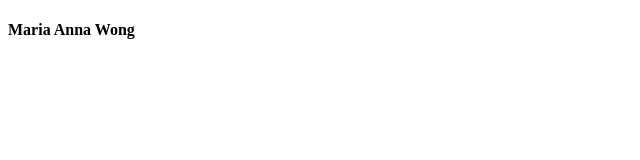
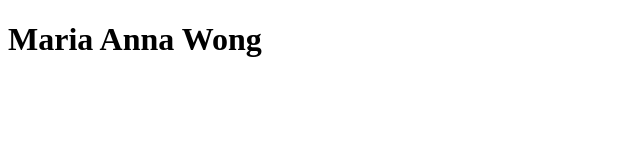
Before and after one commit to mariaannawong/mariaannawong.github.io, a plain HTML site: page index.html in a window 1280 px wide. Shown: the whole page, without its empty margins (0-640 px from the left). Drawn offline with Linux system fonts and the light colour scheme.

Commit message:
Update index.html

```diff
--- a/index.html
+++ b/index.html
@@ -2,6 +2,6 @@
 <html>
   <head>
     <title>Maria Anna Wong</title>
-<h4> Maria Anna Wong </h4>
+<h1> Maria Anna Wong </h1>
   </head>
 </html>
```
